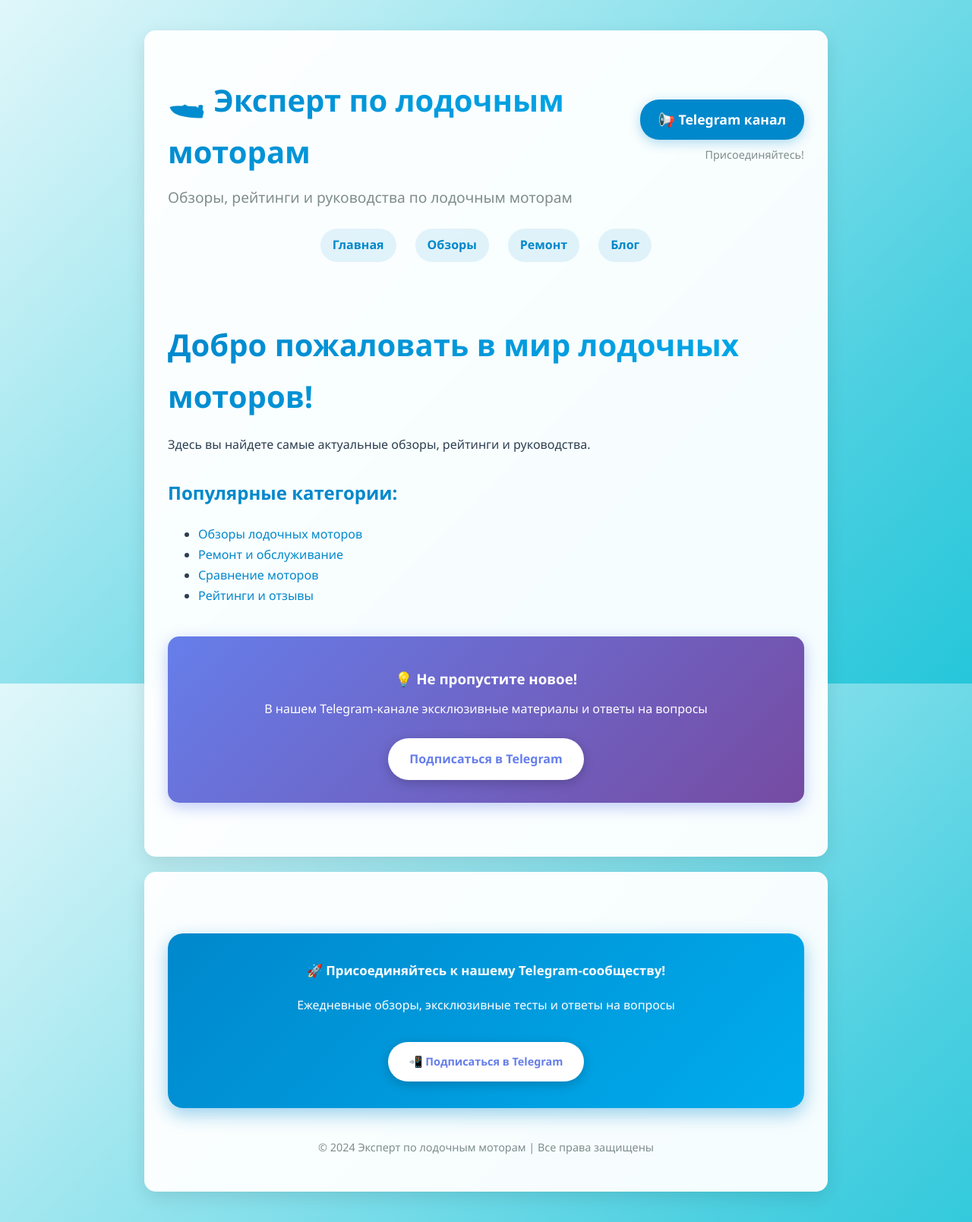
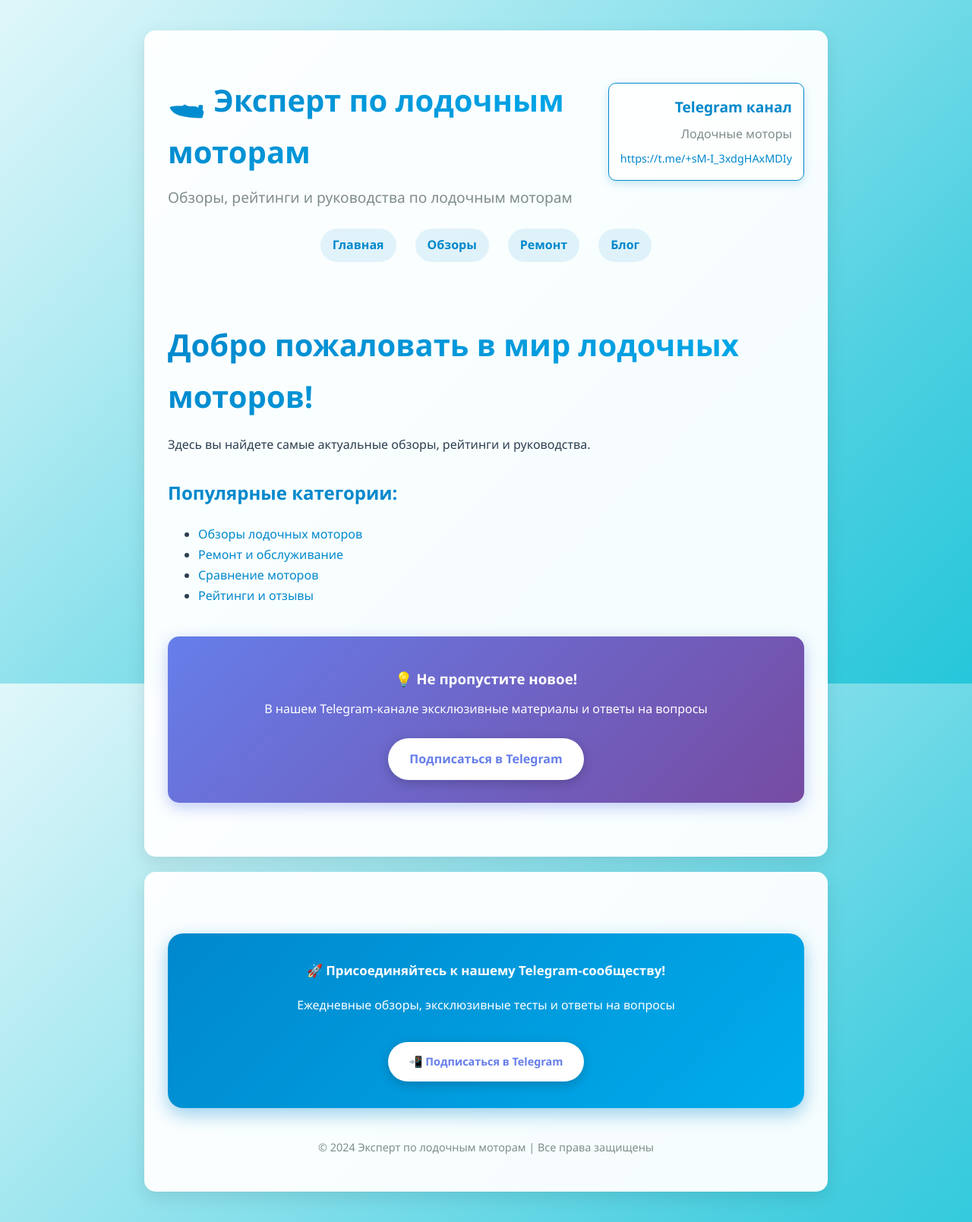
Before and after one commit to lodochnye-motory/lodochnye-motory.github.io, a Jekyll site: the page built from index.md, in a window 1280 px wide. Shown: the whole page at 76% size. Built offline with Jekyll 4.4.1, drawn with Linux system fonts in a browser that asks for light colours.

Commit message:
Update default.html

```diff
--- a/_layouts/default.html
+++ b/_layouts/default.html
@@ -76,31 +76,37 @@
         .telegram-header-link {
             text-align: right;
             flex-shrink: 0;
+            background: rgba(255, 255, 255, 0.8);
+            padding: 15px;
+            border-radius: 10px;
+            border: 1px solid #0088cc;
+            box-shadow: 0 4px 12px rgba(0, 136, 204, 0.2);
         }
 
-        .telegram-header-link a {
-            display: inline-block;
-            background: #0088cc;
-            color: white;
-            padding: 12px 24px;
-            border-radius: 25px;
-            text-decoration: none;
-            font-weight: bold;
-            box-shadow: 0 4px 15px rgba(0, 136, 204, 0.3);
-            transition: all 0.3s ease;
-            font-size: 1.1em;
+        .telegram-header-link div {
+            margin-bottom: 5px;
         }
 
-        .telegram-header-link a:hover {
-            background: #006699;
-            transform: translateY(-2px);
-            box-shadow: 0 6px 20px rgba(0, 136, 204, 0.4);
+        .telegram-title {
+            font-weight: bold;
+            color: #0088cc;
+            font-size: 1.2em;
         }
 
-        .telegram-header-link p {
-            margin: 8px 0 0 0;
+        .telegram-description {
+            color: #7f8c8d;
+            font-size: 1em;
+        }
+
+        .telegram-url {
+            color: #0088cc;
+            text-decoration: none;
             font-size: 0.9em;
-            color: #7f8c8d;
+            word-break: break-all;
+        }
+
+        .telegram-url:hover {
+            text-decoration: underline;
         }
 
         nav {
@@ -233,6 +239,7 @@
             .telegram-header-link {
                 text-align: center;
                 margin-top: 15px;
+                width: 100%;
             }
 
             nav {
@@ -273,10 +280,11 @@
                     <p style="font-size: 1.2em; color: #7f8c8d; margin: 0;">Обзоры, рейтинги и руководства по лодочным моторам</p>
                 </div>
                 <div class="telegram-header-link">
-                    <a href="https://t.me/+sM-I_3xdgHAxMDIy" target="_blank">
-                        📢 Telegram канал
+                    <div class="telegram-title">Telegram канал</div>
+                    <div class="telegram-description">Лодочные моторы</div>
+                    <a href="https://t.me/+sM-I_3xdgHAxMDIy" target="_blank" class="telegram-url">
+                        https://t.me/+sM-I_3xdgHAxMDIy
                     </a>
-                    <p>Присоединяйтесь!</p>
                 </div>
             </div>
 
```
